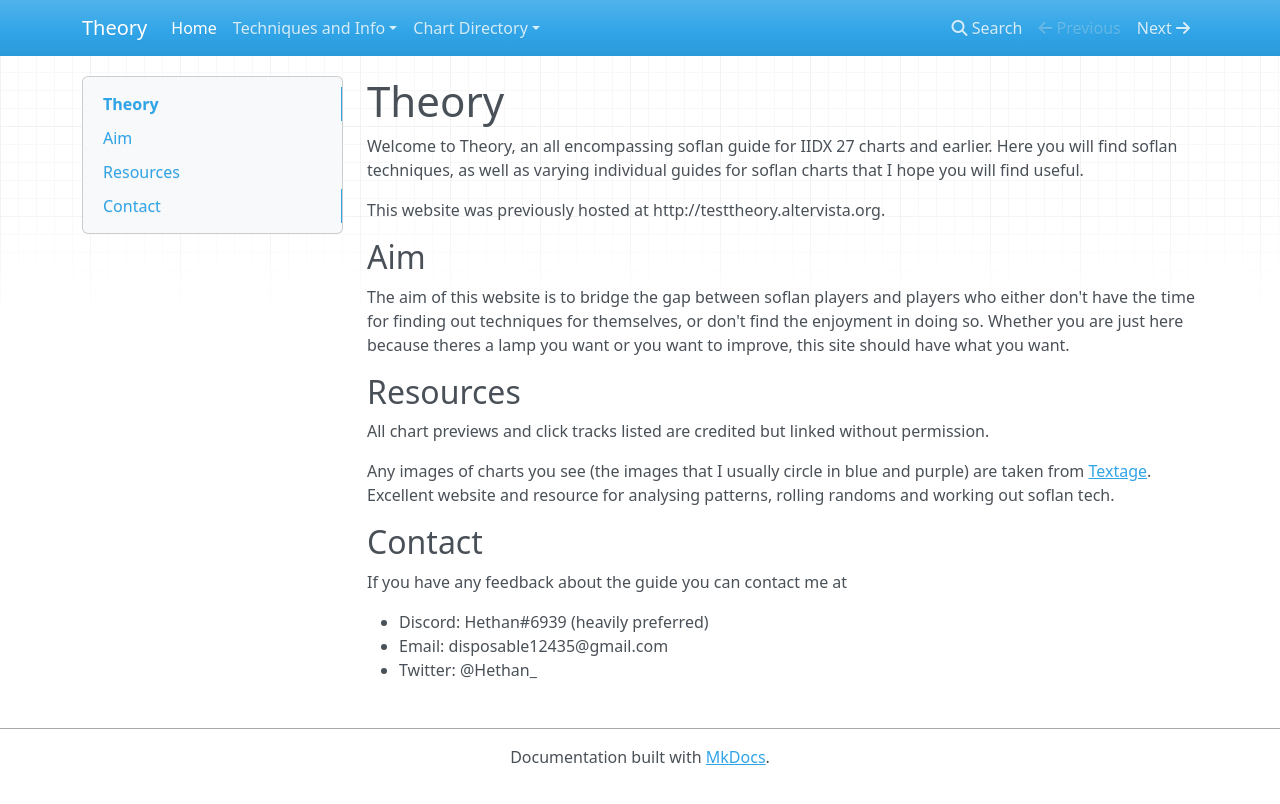
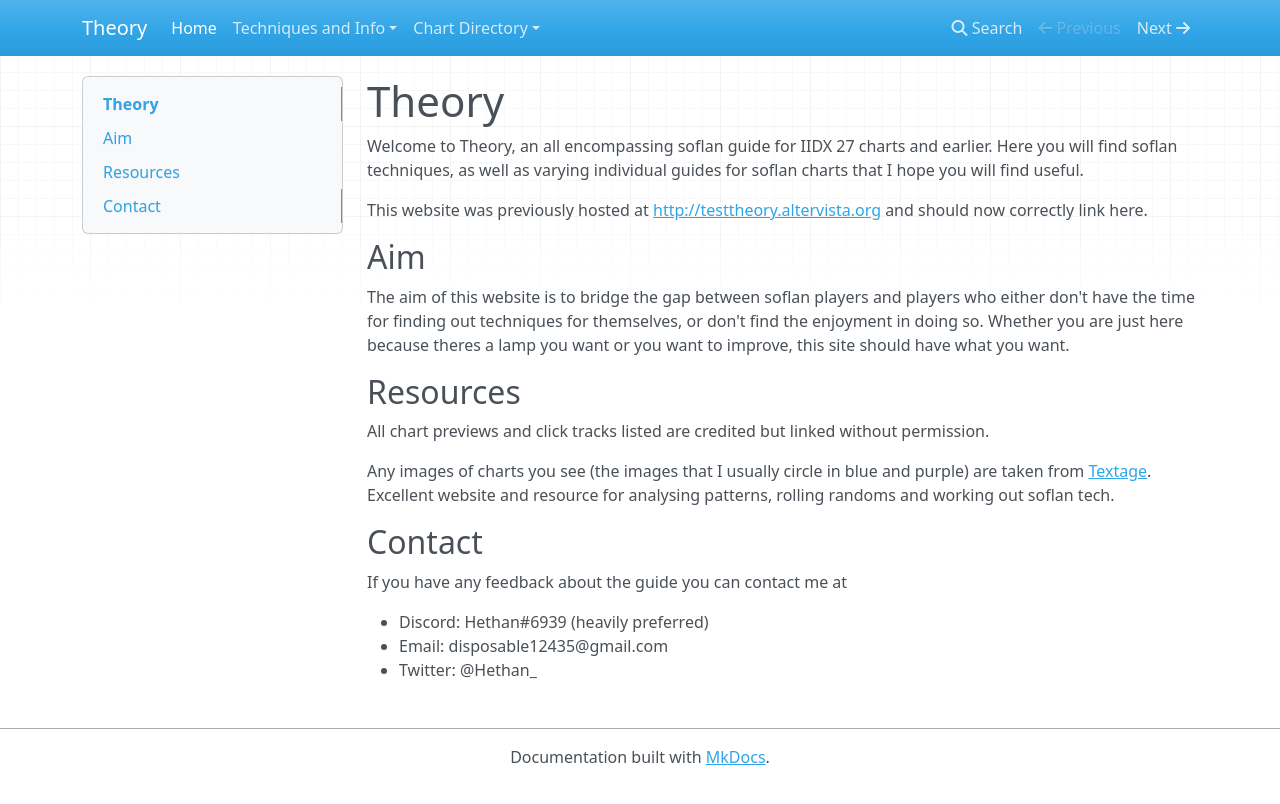
Before and after one commit to luboise/Theory, an MkDocs documentation site: the page built from docs/index.md, in a window 1280 px wide. Shown: the top 804 px of the page. Built offline with MkDocs 1.6.1, drawn with Linux system fonts in a browser that asks for light colours; nearby versions of some CDN libraries; old or Windows-style settings are respelled for this version of MkDocs.

Commit message:
Update index.md

```diff
--- a/docs/index.md
+++ b/docs/index.md
@@ -2,7 +2,7 @@
 
 Welcome to Theory, an all encompassing soflan guide for IIDX 27 charts and earlier. Here you will find soflan techniques, as well as varying individual guides for soflan charts that I hope you will find useful.
 
-This website was previously hosted at http://testtheory.altervista.org.
+This website was previously hosted at [http://testtheory.altervista.org](http://testtheory.altervista.org) and should now correctly link here.
 
 ## Aim
 
```
